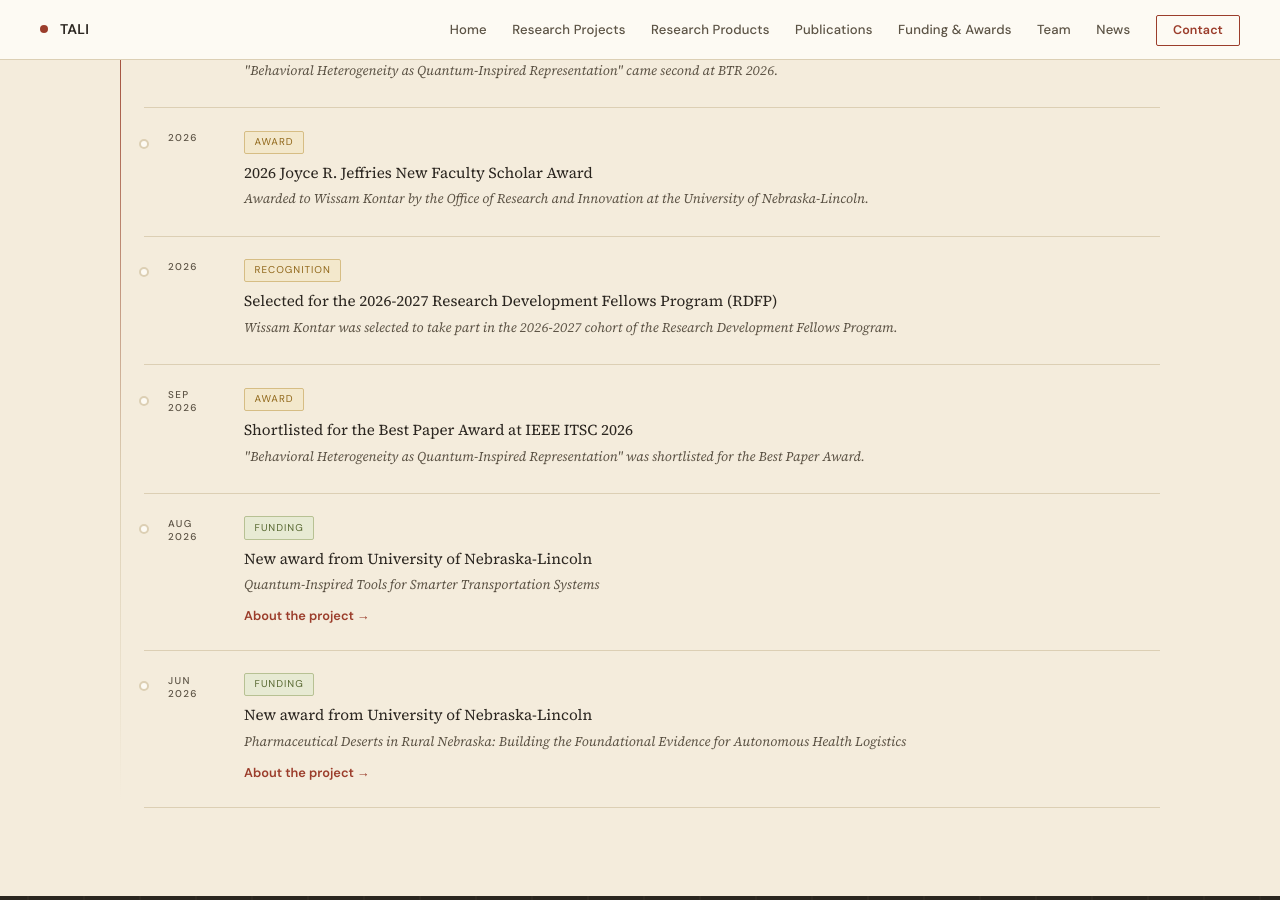
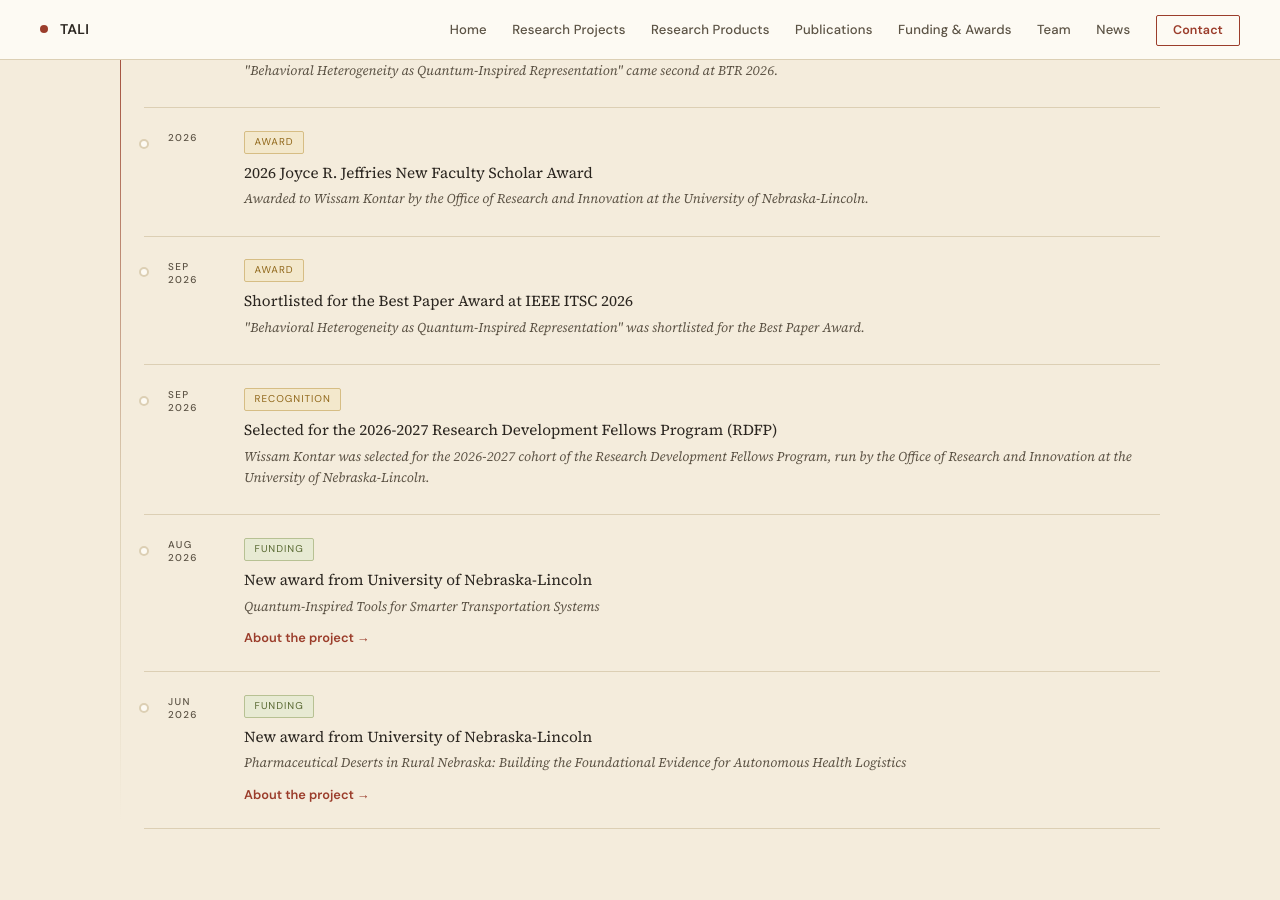
Before and after one commit to wissamkontar/wissamkontar.github.io, a Jekyll site: the page built from index.html, in a window 1280 px wide and 900 px high, scrolled down 7380 px. Built offline with Jekyll 4.4.1, drawn with Linux system fonts in a browser that asks for light colours.

Commit message:
RDFP entry: name the UNL Office of Research and Innovation and date it September 2026
Co-Authored-By: Claude Fable 5.2 <noreply@anthropic.com>
Claude-Session: https://claude.ai/code/session_01Lzm3hfbMCCSUqxQdsXPYQj

```diff
--- a/_data/awards.yml
+++ b/_data/awards.yml
@@ -2,10 +2,10 @@
 # date: "YEAR-MONTH", or just "YEAR" when the month is not known. Keep the quotes.
 # kind: Award or Recognition
 
-- date: "2026"
+- date: "2026-09"
   kind: Recognition
   title: Selected for the 2026-2027 Research Development Fellows Program (RDFP)
-  text: Wissam Kontar was selected to take part in the 2026-2027 cohort of the Research Development Fellows Program.
+  text: Wissam Kontar was selected for the 2026-2027 cohort of the Research Development Fellows Program, run by the Office of Research and Innovation at the University of Nebraska-Lincoln.
 
 - date: "2026"
   kind: Award
```
